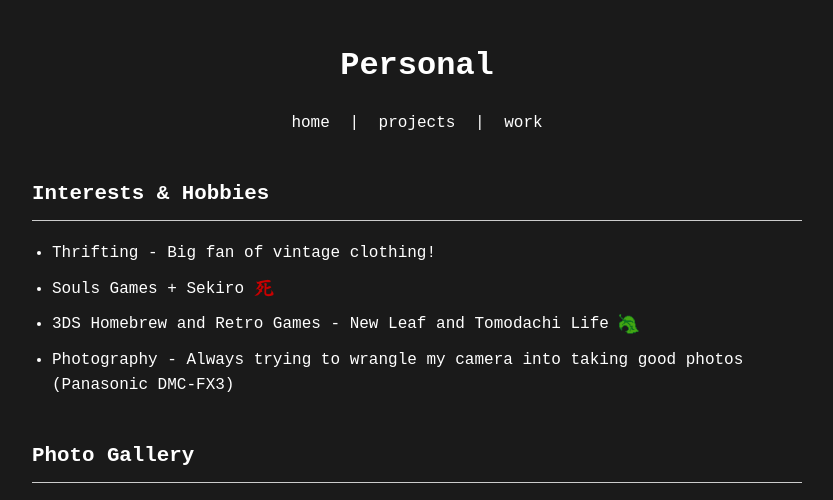
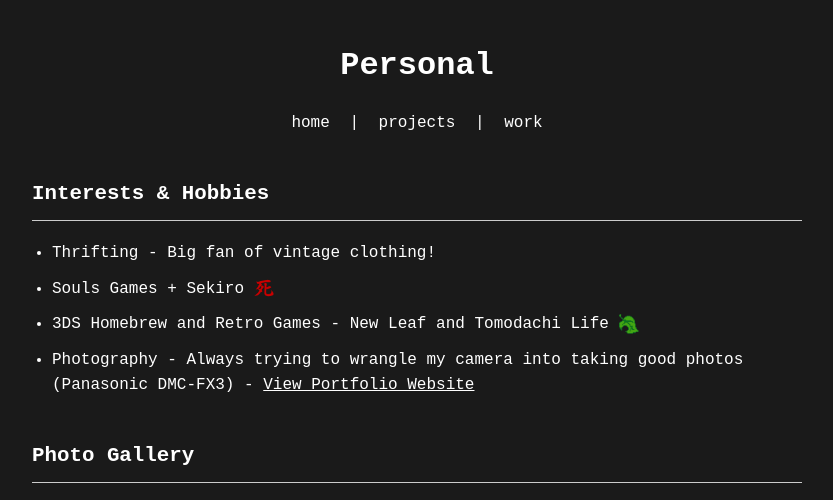
Before and after one commit to shantrm/shantrm.github.io, a plain HTML site: page personal.html in a window 1280 px wide. Shown: the top 500 px of the page, without its empty margins (223-1056 px from the left). Drawn offline with Linux system fonts and the light colour scheme.

Commit message:
Added portfolio

```diff
--- a/personal.html
+++ b/personal.html
@@ -66,7 +66,9 @@
                 <li> 3DS Homebrew and Retro Games - New Leaf and Tomodachi Life <img src="leaf-icon.png"
                         style="width: 20px; height: 20px; vertical-align: middle; cursor: pointer;"
                         onclick="playSound('leaf-sound.mp3')"> </li>
-                <li> Photography - Always trying to wrangle my camera into taking good photos (Panasonic DMC-FX3) </li>
+                <li> Photography - Always trying to wrangle my camera into taking good photos (Panasonic DMC-FX3) - <a
+                        href="https://shantrm.github.io/photo-portfolio/" target="_blank">View Portfolio Website</a>
+                </li>
             </ul>
         </div>
 
```
Also changed, not shown: 1 other file.
